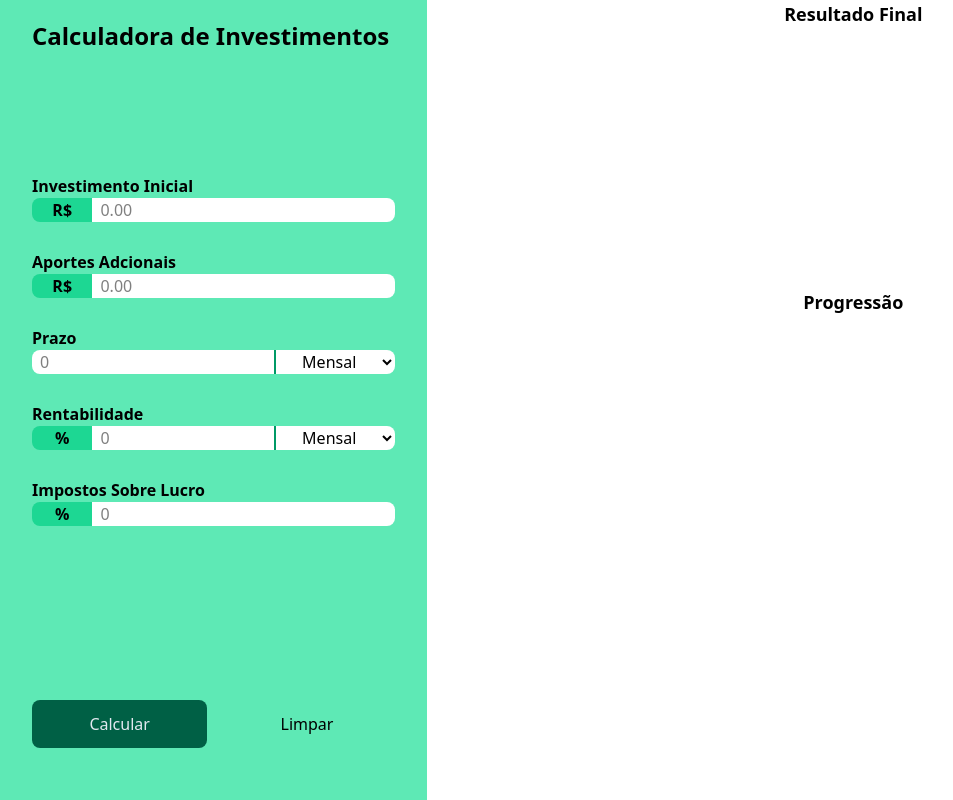
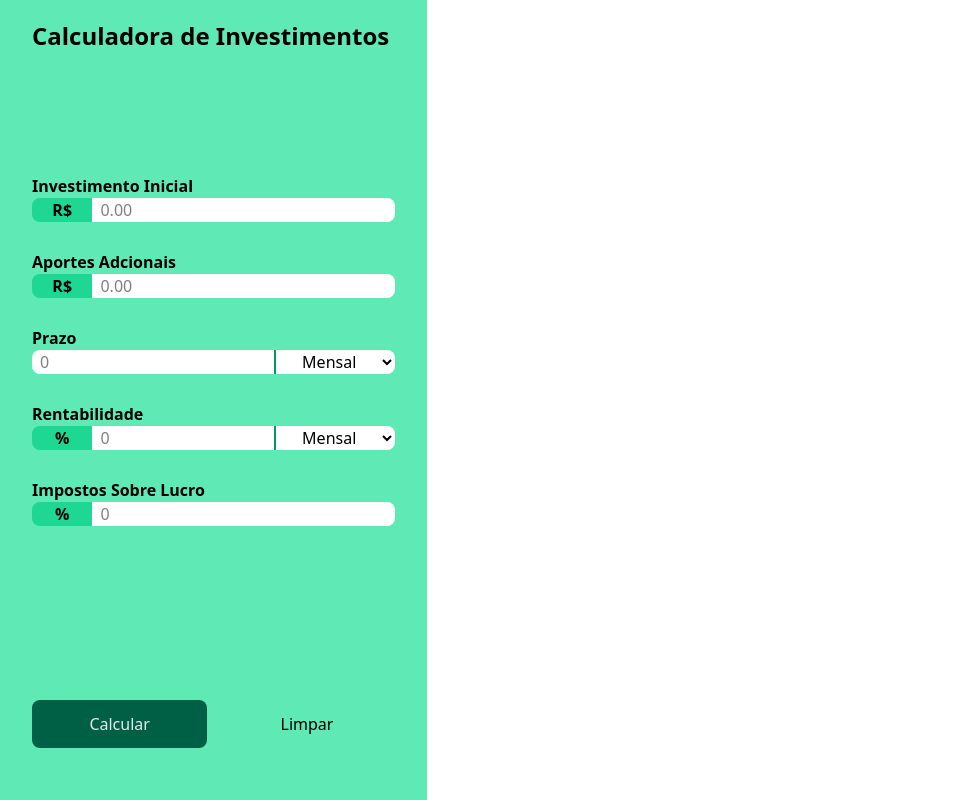
Before and after one commit to NicollasLtt-Hub/projetoCalculadoraInvestimentos, a website built with Vite: page index.html in a window 1280 px wide. Shown: the whole page, without its empty margins (0-953 px from the left). Built offline with nearby package versions, Linux system fonts and the light colour scheme.

Commit message:
Processos relacionados aos gráficos foram comentados

```diff
--- a/index.html
+++ b/index.html
@@ -89,7 +89,7 @@
       </div>
     </aside>
     <main class="row-span-2 col-span-2">
-      <section id="charts-container" class="h-full">
+      <!-- <section id="charts-container" class="h-full">
         <div class="h-[36%] flex flex-col items-center pb-10">
           <p class="font-bold text-lg">Resultado Final</p>
           <canvas id="final-money-distribution"></canvas>
@@ -98,7 +98,7 @@
           <p class="font-bold text-lg">Progressão</p>
           <canvas id="progression"></canvas>
         </div>
-      </section>
+      </section> -->
     </main>
     <script type="module" src="./main.js"></script>
   </body>
--- a/main.js
+++ b/main.js
@@ -140,5 +140,5 @@ for (const formElement of investmentForm) {
     formElement.addEventListener('blur', validateInput);
   }
 }
-investmentForm.addEventListener('submit', renderProgression);
+// investmentForm.addEventListener('submit', renderProgression);
 clearFormBtn.addEventListener('click', clearForm);
```
